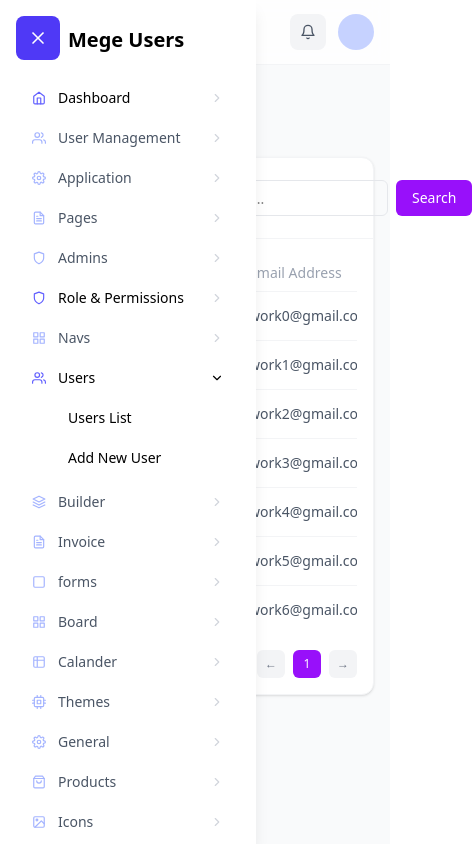
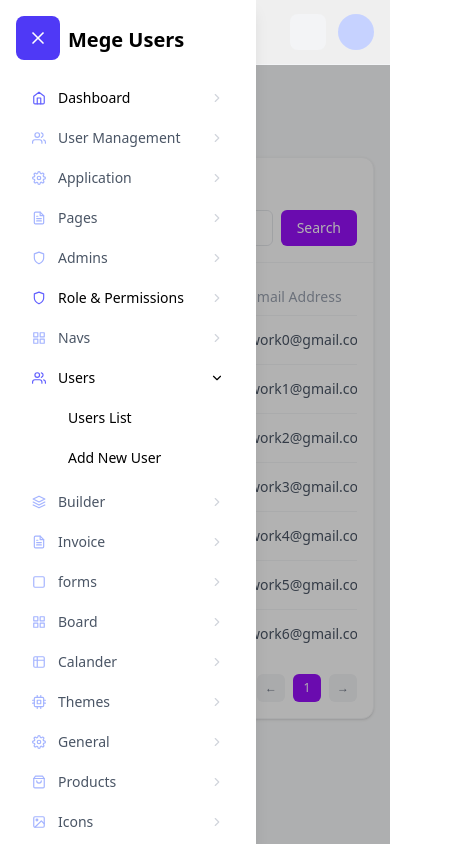
Before and after one commit to Muhammad-Munsif/users-dashboard, a React (Vite) app: page /users in a window 390 px wide. Both pictures are taken after a click on the button 38 px from the left and 38 px from the top of the page. Shown: the whole page, 472 px wide, since content can reach past the window. Built offline with nearby package versions, Linux system fonts and the light colour scheme.

Commit message:
To create a users dashboard in react js

```diff
--- a/src/Components/Navbar.jsx
+++ b/src/Components/Navbar.jsx
@@ -7,7 +7,7 @@ const Navbar = () => {
       <div className="h-16 px-4 md:px-6 flex items-center justify-between">
         <div className="flex items-center gap-3">
           <div className="size-8 rounded-lg bg-indigo-600" />
-          <h1 className="text-lg font-semibold">Dashboard</h1>
+          <h1 className="text-lg font-semibold ml-2">Dashboard</h1>
         </div>
         <div className="flex items-center gap-3 md:gap-4">
           <div className="hidden md:flex items-center h-9 w-64 rounded-lg bg-gray-100 px-3 text-sm">
@@ -15,7 +15,7 @@ const Navbar = () => {
             <input className="bg-transparent outline-none flex-1" placeholder="Search" />
           </div>
           <button className="size-9 rounded-lg bg-gray-100 grid place-items-center">
-            <FiBell className="text-gray-600" />
+            <FiBell className="text-gray-600 p-3" />
           </button>
           <div className="size-9 rounded-full bg-indigo-200" />
         </div>
--- a/src/Components/Sidebar.jsx
+++ b/src/Components/Sidebar.jsx
@@ -25,6 +25,12 @@ const Sidebar = () => {
 
   return (
     <>
+      {open && (
+        <div
+          className="fixed inset-0 bg-black/30 md:hidden z-30"
+          onClick={() => setOpen(false)}
+        />
+      )}
       {/* Toggle Button (Mobile Only) */}
       <button
         className="md:hidden p-3 fixed top-4 left-4 bg-indigo-600 text-white rounded-lg z-50"
--- a/src/pages/AddNewUser.jsx
+++ b/src/pages/AddNewUser.jsx
@@ -46,7 +46,7 @@ const AddNewUser = () => {
           <input name="email" value={form.email} onChange={handleChange} placeholder="Email Address" type="email" className="h-11 rounded-md border border-gray-200 px-4 text-sm outline-none" />
           <input name="mobile" value={form.mobile} onChange={handleChange} placeholder="Mobile No" className="h-11 rounded-md border border-gray-200 px-4 text-sm outline-none" />
           <input name="password" value={form.password} onChange={handleChange} placeholder="Password" type="password" className="h-11 rounded-md border border-gray-200 px-4 text-sm outline-none" />
-          <input name="email2" value={form.email2} onChange={handleChange} placeholder="Email" className="h-11 rounded-md border border-gray-200 px-4 text-sm outline-none" />
+          <input name="email2" value={form.email2 || ''} onChange={handleChange} placeholder="Email" className="h-11 rounded-md border border-gray-200 px-4 text-sm outline-none" />
           <select name="role" value={form.role} onChange={handleChange} className="h-11 rounded-md border border-gray-200 px-3 text-sm outline-none">
             <option>Admin</option>
             <option>Super Admin</option>
--- a/src/pages/RolesPermissions.jsx
+++ b/src/pages/RolesPermissions.jsx
@@ -26,10 +26,10 @@ const RolesPermissions = () => {
       <h1 className="text-lg font-semibold mb-4">Dashboard</h1>
 
       <div className="bg-white rounded-xl border border-gray-100 shadow-sm">
-        <div className="flex items-center justify-between p-4 border-b border-gray-100">
+        <div className="flex flex-col gap-3 md:flex-row md:items-center md:justify-between p-4 border-b border-gray-100">
           <h2 className="font-medium">Role & Permissions</h2>
-          <div className="flex items-center gap-2">
-            <div className="flex items-center h-9 w-80 rounded-md border border-gray-200 overflow-hidden">
+          <div className="flex items-center gap-2 w-full md:w-auto">
+            <div className="flex items-center h-9 flex-1 md:w-80 rounded-md border border-gray-200 overflow-hidden">
               <span className="px-3 text-gray-400">🔍</span>
               <input className="h-full flex-1 px-2 text-sm outline-none" placeholder="Search content here..." />
             </div>
--- a/src/pages/UserList.jsx
+++ b/src/pages/UserList.jsx
@@ -29,10 +29,10 @@ const UserList = () => {
       <h1 className="text-lg font-semibold mb-4">Dashboard</h1>
 
       <div className="bg-white rounded-xl border border-gray-100 shadow-sm">
-        <div className="flex items-center justify-between p-4 border-b border-gray-100">
+        <div className="flex flex-col gap-3 md:flex-row md:items-center md:justify-between p-4 border-b border-gray-100">
           <h2 className="font-medium">User List</h2>
-          <div className="flex items-center gap-2">
-            <div className="flex items-center h-9 w-80 rounded-md border border-gray-200 overflow-hidden">
+          <div className="flex items-center gap-2 w-full md:w-auto">
+            <div className="flex items-center h-9 flex-1 md:w-80 rounded-md border border-gray-200 overflow-hidden">
               <span className="px-3 text-gray-400">🔍</span>
               <input className="h-full flex-1 px-2 text-sm outline-none" placeholder="Search content here..." />
             </div>
```
